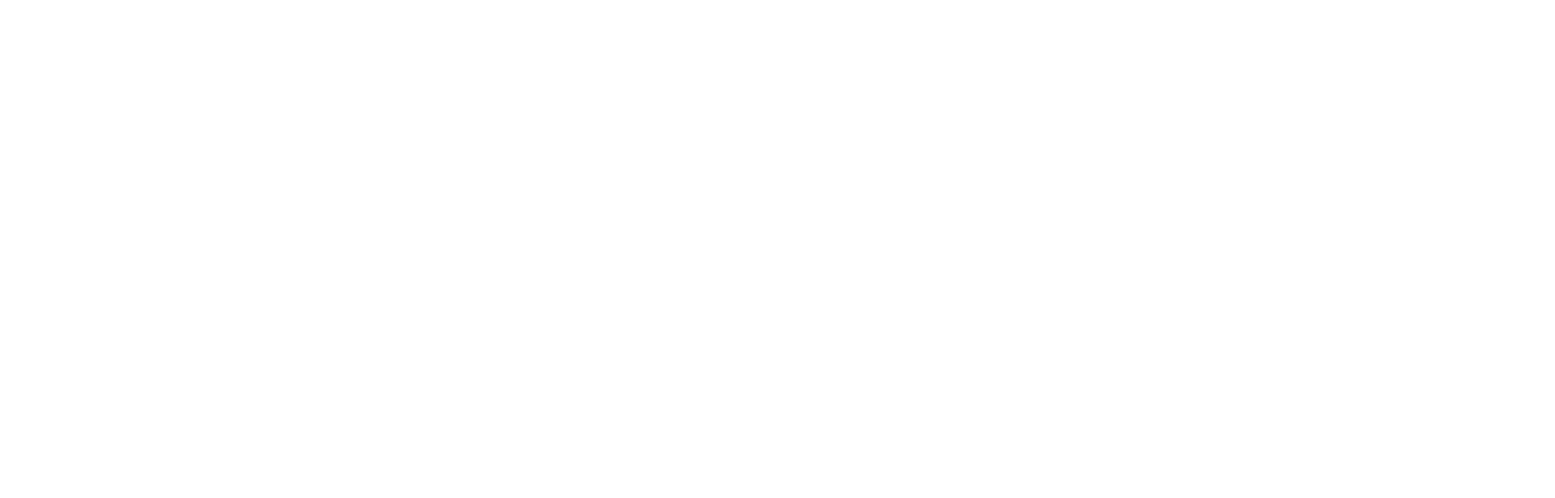
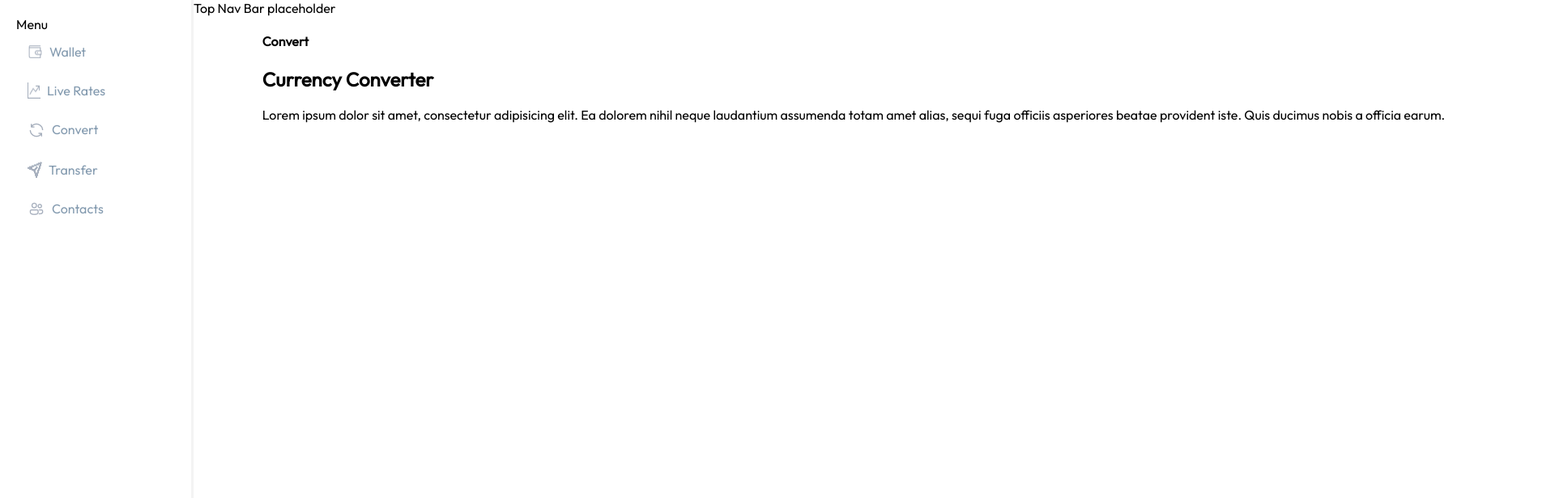
Before and after one commit to nology-tech/synergy, a React (Create React App) app: page /currencyconverter in a window 1280 px wide. Before the commit this address had no page. Shown: the top 616 px of the page at 81% size, 1920 px wide, since content can reach past the window. Built offline with nearby package versions, Linux system fonts and the light colour scheme.

Commit message:
created container,imported nav bar and live rates

```diff
--- a/src/App.jsx
+++ b/src/App.jsx
@@ -15,6 +15,8 @@ import BillingAddress from "./components/BillingAddress/BillingAddress";
 import LandingMain from "./containers/LandingMain/LandingMain";
 import ContactListPage from "./components/ContactListPage/ContactListPage";
 import LiveRates from "./components/LiveRates/LiveRates";
+import CurrencyConverter from "./components/CurrencyConverter/CurrencyConverter";
+import CurrencyConverterContainer from "./containers/CurrencyConverterContainer/CurrencyConverterContainer";
 
 const App = () => {
   const [searchTerm, setSearchTerm] = useState("");
@@ -38,6 +40,8 @@ const App = () => {
           <Route path="/contacts" element={<ContactListPage />} />
           <Route path="/liverates" element={<LiveRates />} />
           <Route path="/signin" element={<SignIn />} />
+          <Route path="/currencyconverter" element={<CurrencyConverterContainer />} />
+
           <Route
             path="/userprofile"
             element={
--- a/src/assets/sass/_variables.scss
+++ b/src/assets/sass/_variables.scss
@@ -30,6 +30,7 @@ $color-input-border-light-gray: #e2e2e2;
 $color-msg-valid: #57E141;
 $color-msg-invalid: #DF1C1C;
 $color-separator-light-gray: #F1F1F1;
+$color-border-light-gray: #F3F3F3;
 $color-light-gray-info-bar: #FBFBFC;
 $color-spyglass-gray: #A6AFBD;
 
--- a/src/components/CurrencyConverter/CurrencyConverter.jsx
+++ b/src/components/CurrencyConverter/CurrencyConverter.jsx
@@ -1,8 +1,16 @@
-import React from 'react'
+import React from 'react';
+import "./CurrencyConverter.scss"
+import NavMenu from "../NavMenu/NavMenu"
+import LiveRates from '../LiveRates/LiveRates';
 
 const CurrencyConverter = () => {
   return (
-    <div>CurrencyConverter</div>
+    <div className='currencyConverter'>
+       <h4>Convert</h4>
+       <h2>Currency Converter</h2>
+       <p>Lorem ipsum dolor sit amet, consectetur adipisicing elit. Ea dolorem nihil neque laudantium assumenda totam amet alias, sequi fuga officiis asperiores beatae provident iste. Quis ducimus nobis a officia earum.</p>
+    </div>
+
   )
 }
 
--- a/src/components/CurrencyConverter/CurrencyConverter.scss
+++ b/src/components/CurrencyConverter/CurrencyConverter.scss
@@ -0,0 +1,5 @@
+@use "../../assets/sass/_variables.scss" as *;
+.currencyConverter{
+    min-height: 690px;
+    margin-left: 5%;
+}
--- a/src/components/FooterNav/FooterNav.scss
+++ b/src/components/FooterNav/FooterNav.scss
@@ -1,11 +1,11 @@
 
 @use "../../assets/sass/variables.scss" as *;
 
-*{
-    margin:0;
-    padding:0;
-    box-sizing: border-box;
-}
+// *{
+//     margin:0;
+//     padding:0;
+
+// }
 
 .footernav{
     background-color: $color-black;
@@ -13,6 +13,7 @@
     flex-direction: row;
     justify-content: space-between;
     align-items: center;
+    box-sizing: border-box;
     *{
         text-decoration: none;
         padding: 0 45px 10px 20px;
--- a/src/components/Header/Header.scss
+++ b/src/components/Header/Header.scss
@@ -1,9 +1,9 @@
 @use "../../assets/sass/_variables.scss" as *;
 
-* {
-  margin: 0;
-  padding: 0;
-}
+// * {
+//   margin: 0;
+//   padding: 0;
+// }
 
 .header {
 
--- a/src/components/HeaderNav/HeaderNav.scss
+++ b/src/components/HeaderNav/HeaderNav.scss
@@ -1,15 +1,16 @@
 @use "../../assets/sass/variables.scss" as *;
 
-*{
-    margin:0;
-    padding:0;
-    box-sizing: border-box;
-}
+// *{
+//     margin:0;
+//     padding:0;
+
+// }
 .topnav{
     display: flex;
     flex-direction: row;
     justify-content: space-between;
     align-items: center;
+    box-sizing: border-box;
     *{
         text-decoration: none;
         padding: 0 45px 10px 20px;
--- /dev/null
+++ b/src/containers/CurrencyConverterContainer/CurrencyConverterContainer.jsx
@@ -0,0 +1,20 @@
+import React from 'react';
+import "./CurrencyConverterContainer.scss"
+import NavMenu from "../../components/NavMenu/NavMenu"
+import LiveRates from '../../components/LiveRates/LiveRates';
+import CurrencyConverter from '../../components/CurrencyConverter/CurrencyConverter';
+
+const CurrencyConverterContainer = () => {
+  return (
+    <div className='currencyConverterPage'>
+      <NavMenu />
+      <div className='currencyConverterPage__right'>
+        <div className="currencyConverterPage__right-topNavBar">Top Nav Bar placeholder</div>
+        <CurrencyConverter />
+        <LiveRates />
+      </div>
+    </div>
+  )
+}
+
+export default CurrencyConverterContainer
--- /dev/null
+++ b/src/containers/CurrencyConverterContainer/CurrencyConverterContainer.scss
@@ -0,0 +1,9 @@
+@use "../../assets/sass/_variables.scss" as *;
+.currencyConverterPage {
+    display: grid;
+    grid-template-columns: 236px 1700px;
+
+    &__right {
+        border-left: 3px solid $color-border-light-gray;
+    }
+}
```
